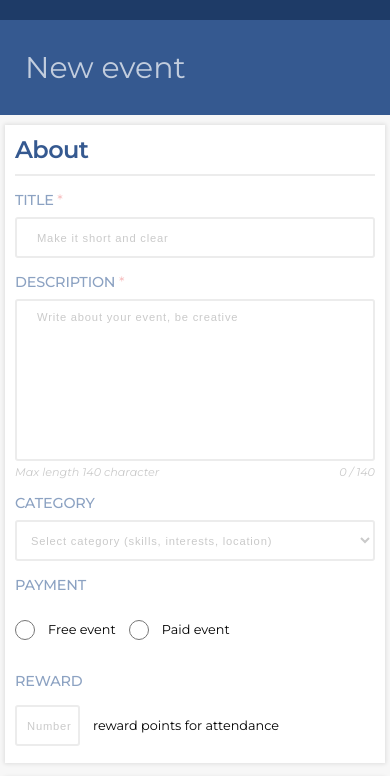
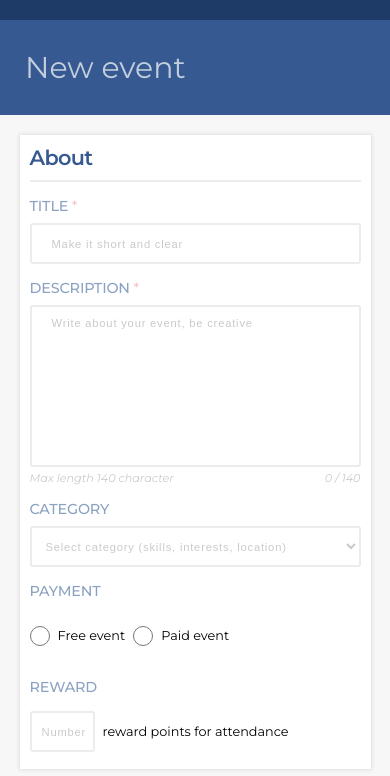
Before and after one commit to morawskiOZ/Monterail_Task, a React (Create React App) app: page / in a window 390 px wide. Shown: the top 776 px of the page. Built offline with nearby package versions, Linux system fonts and the light colour scheme.

Commit message:
styling fixes

```diff
--- a/src/components/App/App.scss
+++ b/src/components/App/App.scss
@@ -2,7 +2,6 @@
 @import "../../style/reset";
 @import "../../style/fonts";
 @import "../../style/main";
-
 
 .App {
   box-sizing: border-box;
@@ -28,7 +27,7 @@
     background-color: $main_background_color;
     display: grid;
     &-content {
-      grid-template-columns: minmax(10px, 1fr) auto minmax(10px, 1fr);
+      grid-template-columns: minmax(10px, 1fr) minmax(auto, 18fr) minmax(10px, 1fr);
       &--entireRow {
         grid-column: 1 / -1;
       }
@@ -45,7 +44,7 @@
     background-color: $main_background_color;
     display: grid;
     &-content {
-      grid-template-columns: minmax(5px, 1fr) auto minmax(5px, 1fr);
+      grid-template-columns: minmax(5px, 1fr) minmax(18fr, auto) minmax(5px, 1fr);
       &--entireRow {
         grid-column: 1 / -1;
       }
--- a/src/components/MainForm/FormBlock/FormBlock.scss
+++ b/src/components/MainForm/FormBlock/FormBlock.scss
@@ -43,6 +43,9 @@
   .FormBlock {
     padding: 15px 25px 15px 25px;
     grid-gap: 10px;
+    &-title {
+      font-size: 1.3rem;
+    }
   }
 }
 
--- a/src/components/MainForm/FormBlock/FormBlock.tsx
+++ b/src/components/MainForm/FormBlock/FormBlock.tsx
@@ -11,7 +11,7 @@ const FormBlock = ({
   className?: string
 }): ReactElement => {
   return (
-    <div className={`FormBlock ${className}`}>
+    <div className={`FormBlock ${className ? className : ""}`}>
       <h4 className="FormBlock-title">
         {title}
         <div className="FormBlock-line" />
--- a/src/components/MainForm/FormInput/FormInput.scss
+++ b/src/components/MainForm/FormInput/FormInput.scss
@@ -238,7 +238,16 @@ $input_height: 41px;
       }
     }
     &-description {
-      margin: 0 10px 0 10px;
+      margin: 0 5px 0 5px;
     }
   }
 }
+
+@media (max-width: 350px) {
+  .FormInput {
+    &-description {
+      font-size: 0.7rem;
+
+    }
+  }
+}
--- a/src/components/MainForm/MainForm.scss
+++ b/src/components/MainForm/MainForm.scss
@@ -54,7 +54,7 @@
 @media (max-width: 750px) {
   .MainForm {
     &-form {
-      margin-top: 15px;
+      margin-top: 20px;
       grid-gap: 15px;
     }
   }
@@ -63,7 +63,7 @@
 @media (max-width: 500px) {
   .MainForm {
     &-form {
-      margin-top: 10px;
+      margin-top: 20px;
     }
   }
 }
```
